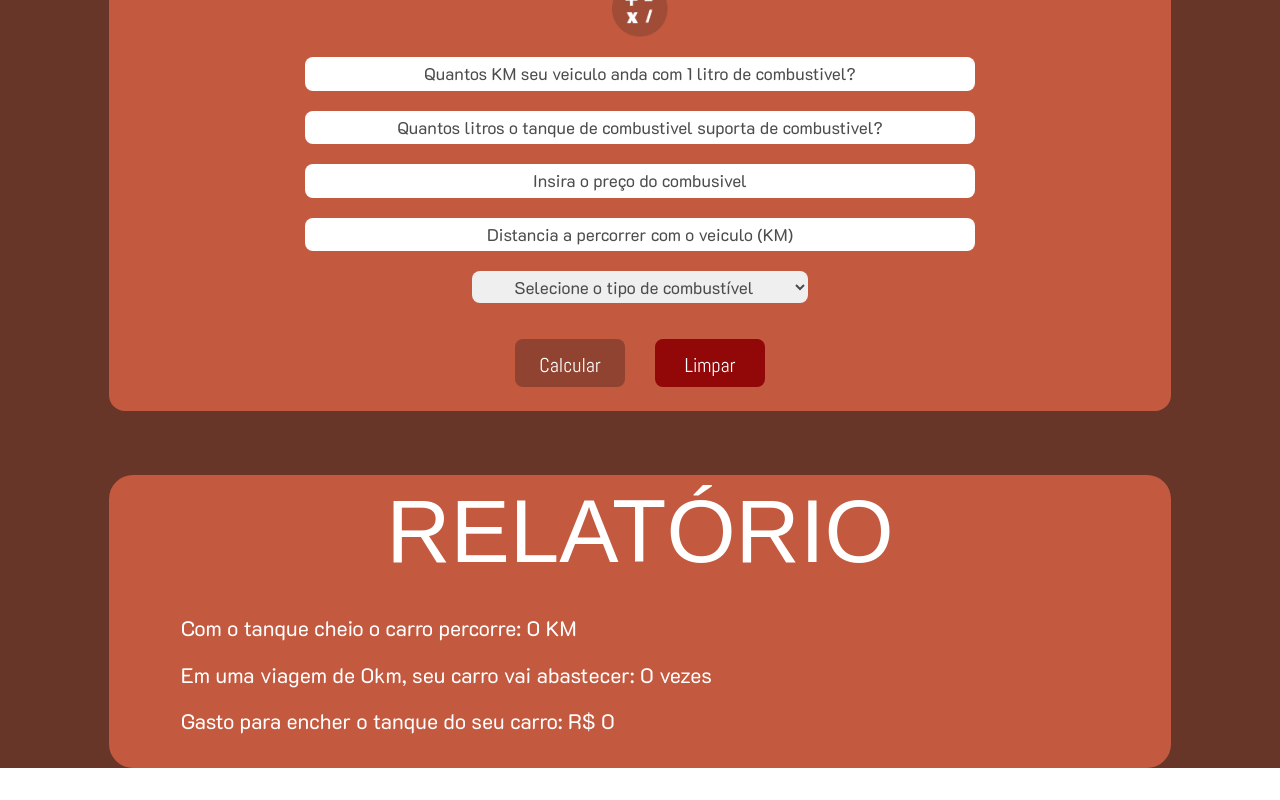
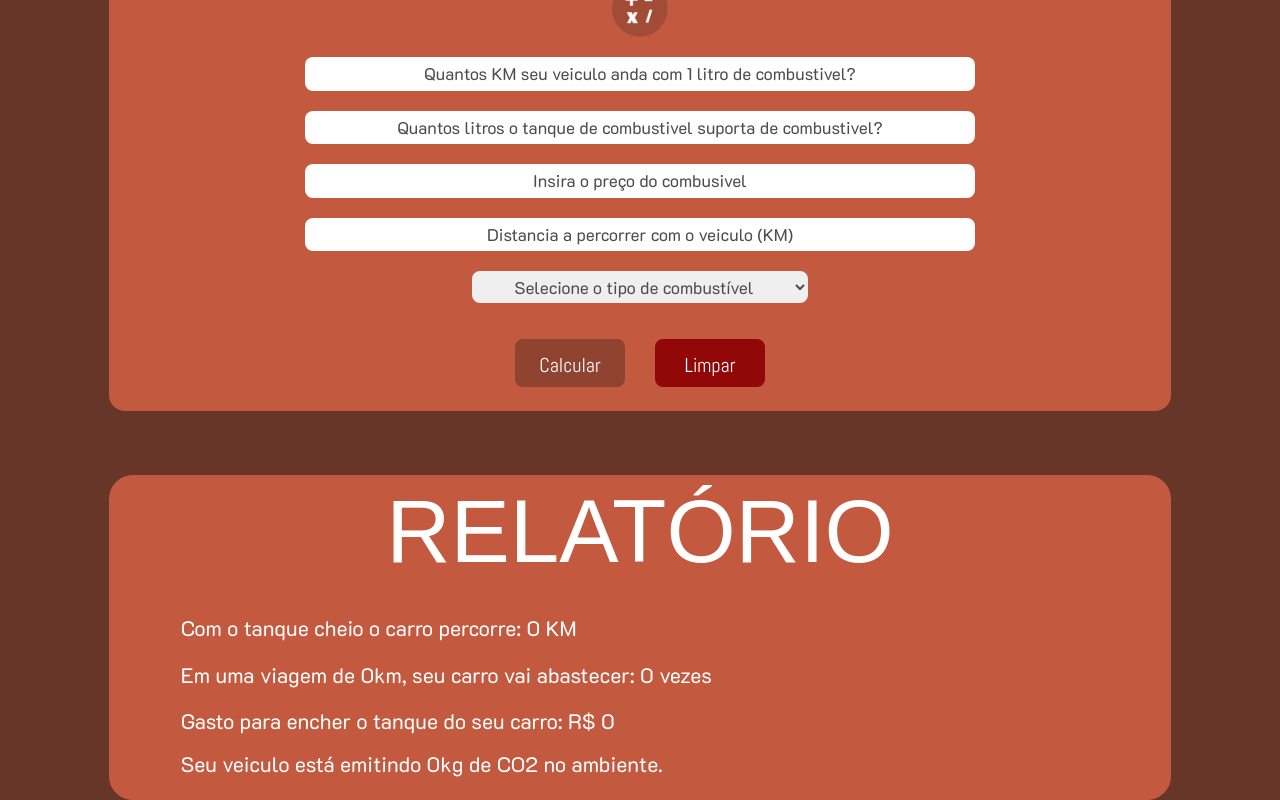
Before and after one commit to Guilherme-Ferreira-Tombini/Fisher-combustion, a Next.js app: page / in a window 1280 px wide. Shown: the part 1067-1867 px from the top of the page. Before the commit the page ends 1835 px from the top, so only its background shows below. Built offline with nearby package versions, Linux system fonts and the light colour scheme; a web font is replaced by a local one.

Commit message:
feat: added CO2 emissions

```diff
--- a/src/app/components/Calculate.tsx
+++ b/src/app/components/Calculate.tsx
@@ -14,6 +14,21 @@ export default function Calculate(){
     const [KM_percorre, setKM_percorre] = useState<number>(0.0);
     const [gasto_tanque_total, setGasto_tanque_total] = useState<number>(0.0);
     const [vezes_abastecido, setVezes_abastecido] = useState<number>(0);
+    const [resultCO2, setresultCO2] = useState<number>(0);
+
+    function func_CO2(combustivelUsado: string, campKMLValue: number){
+        let resultado;
+        if(combustivelUsado == "Gasolina"){
+            resultado = campKMLValue * 2.3;
+            setresultCO2(Math.ceil(resultado));
+        }else if(combustivelUsado == "Diesel"){
+            resultado = campKMLValue * 3.2;
+            setresultCO2(Math.ceil(resultado));
+        }else if(combustivelUsado == "Etanol"){
+            resultado = campKMLValue * 1.45;
+            setresultCO2(Math.ceil(resultado));
+        }
+    }
 
     function calculate() {
         let campKMLValue = parseFloat(quilometroPorLitro);
@@ -53,6 +68,8 @@ export default function Calculate(){
           let vezesAbastecido = conta/campTTValue;
           setVezes_abastecido(Math.ceil(vezesAbastecido));
 
+          func_CO2(combustivelUsado,campKMLValue);
+
           const Toast = Swal.mixin({
             toast: true,
             position: "top-end",
@@ -79,7 +96,6 @@ export default function Calculate(){
         }
     }
 
-
     function clear(){
        setQuilometroPorLitro("");
        setTanqueTotal("");
@@ -90,6 +106,7 @@ export default function Calculate(){
        setVezes_abastecido(0);
        setKM_percorre(0);
        setGasto_tanque_total(0);
+       setresultCO2(0);
 
        const Toast = Swal.mixin({
         toast: true,
@@ -180,7 +197,13 @@ export default function Calculate(){
                   onClick={clear}/>
             </div>
         </div>
-        <DataReport KMLValue={KM_percorre} Distancia={distancia} VezesAbastecido={vezes_abastecido} Gasto_tanque={gasto_tanque_total}/>
+
+        <DataReport
+            KMLValue={KM_percorre}
+            Distancia={distancia}
+            VezesAbastecido={vezes_abastecido}
+            Gasto_tanque={gasto_tanque_total}
+            CO2={resultCO2}/>
     </>
     );
 }
--- a/src/app/components/DataReport.tsx
+++ b/src/app/components/DataReport.tsx
@@ -20,7 +20,7 @@ export default function DataReport(props:any){
                     </span>
 
                     <span className="mt-3">
-                        {/* Seu veiculo está emitindo 0 de CO2 no ambiente, melhor dar uma olhada/está dentro do permitido */}
+                        Seu veiculo está emitindo {props.CO2}kg de CO2 no ambiente.
                     </span>
                 </div>
             </div>
```
